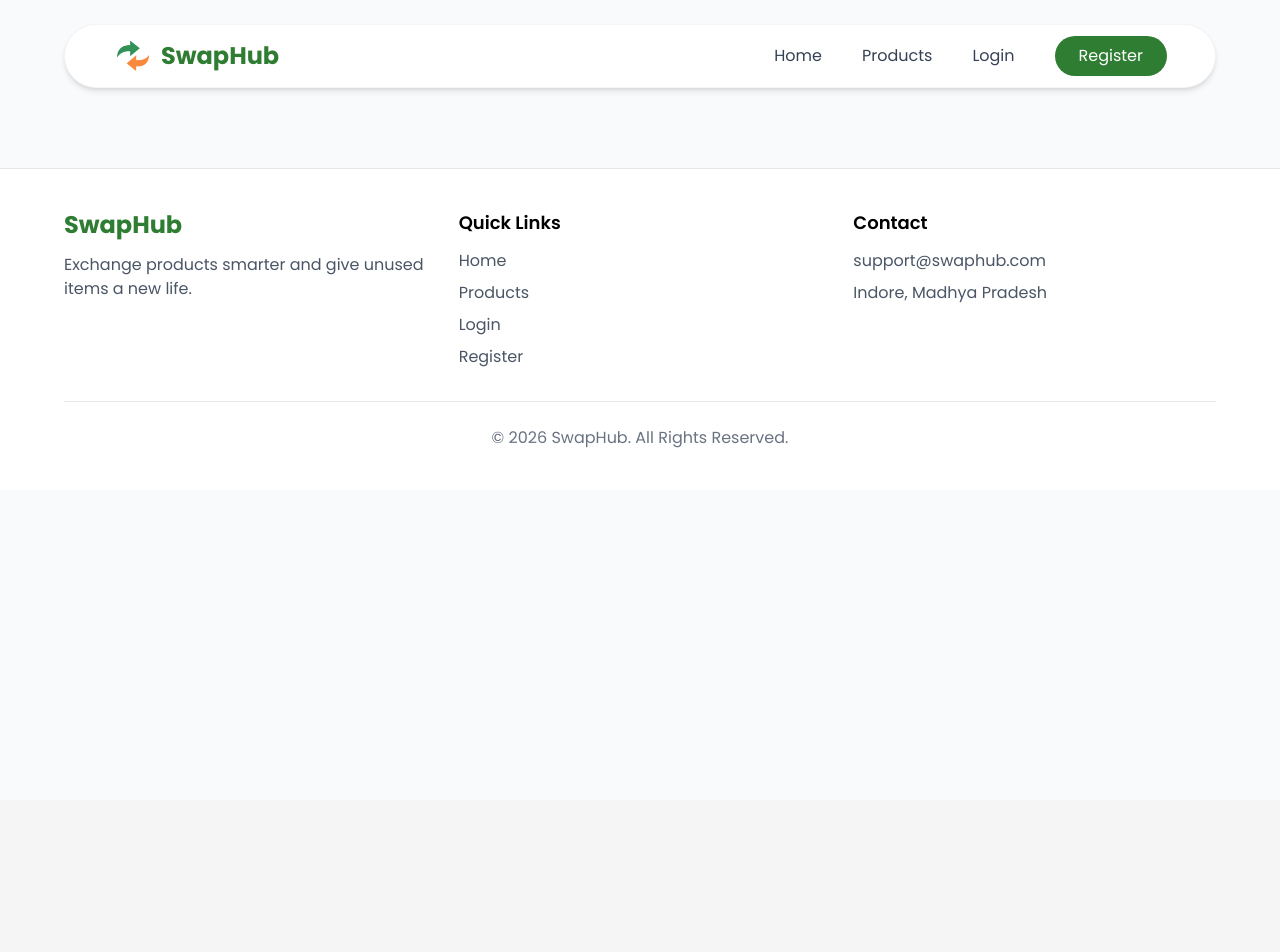
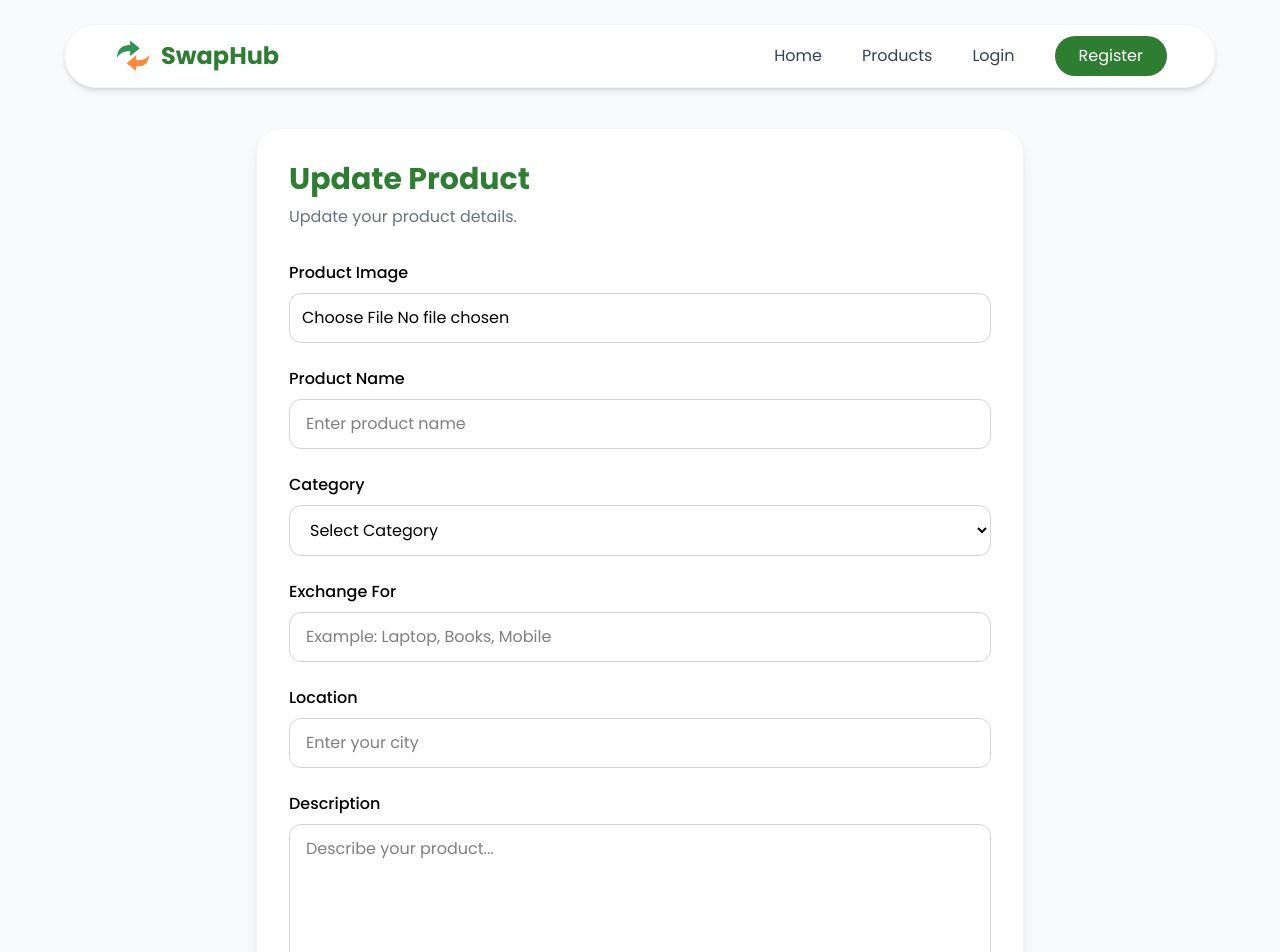
Before and after one commit to Amanverma45/swapHub, a React (Vite) app in the folder Frontend/hub/: page /editProduct/1 in a window 1280 px wide. Shown: the top 952 px of the page. Before the commit the page ends 800 px from the top, so only its background shows below. Built offline with nearby package versions, Linux system fonts and the light colour scheme; no server answers.

Commit message:
update api manage and frontend manage and also route manage

```diff
--- a/Frontend/hub/src/App.jsx
+++ b/Frontend/hub/src/App.jsx
@@ -9,6 +9,7 @@ import Welcome from './Components/Welcome'
 import AddProduct from './Components/AddProduct'
 import ProductDetails from './Components/ProductDetails'
 import MyProducts from "./components/MyProducts";
+import EditProduct from './Components/EditProduct'
 
 const App = () => {
   return (
@@ -25,6 +26,7 @@ const App = () => {
           <Route path="/addProduct" element={<AddProduct />} />
           <Route path="/product/:id" element={<ProductDetails />} />
           <Route path="/myProducts" element={<MyProducts />} />
+          <Route path="/editProduct/:id" element={<EditProduct />} />
         </Routes>
         <Footer/>
       </main>
--- /dev/null
+++ b/Frontend/hub/src/Components/EditProduct.jsx
@@ -0,0 +1,222 @@
+import { useState, useEffect } from "react";
+import { useParams, useNavigate } from "react-router-dom";  //..
+import axios from "../utils/axiosInstance";
+import toast from "react-hot-toast";
+
+const EditProduct = () => {
+    const { id } = useParams();
+    const navigate = useNavigate();
+
+    const [image, setImage] = useState(null);
+    const [productName, setProductName] = useState("");
+    const [category, setCategory] = useState("");
+    const [exchangeFor, setExchangeFor] = useState("");
+    const [location, setLocation] = useState("");
+    const [description, setDescription] = useState("");
+
+    const [loading, setLoading] = useState(true);
+    const [updating, setUpdating] = useState(false);
+
+    const handleSubmit = async (e) => {
+        e.preventDefault();
+
+        if (image && image.size > 5 * 1024 * 1024) {
+            toast.error("Image must be less than 5MB");
+            return;
+        }
+        setUpdating(true);
+        try {
+            const formData = new FormData();
+
+            if (image) {
+                formData.append("image", image);
+            }
+            formData.append("productName", productName);
+            formData.append("category", category);
+            formData.append("exchangeFor", exchangeFor);
+            formData.append("location", location);
+            formData.append("description", description);
+
+            const response = await axios.put(`/updateProduct/${id}`, formData,
+                {
+                    headers: {
+                        "Content-Type": "multipart/form-data",
+                    }
+                }
+            );
+
+            console.log(response.data);
+            toast.success("Product Updated Successfully");
+
+            setImage(null);
+            setProductName("");
+            setCategory("");
+            setExchangeFor("");
+            setLocation("");
+            setDescription("");
+            navigate("/products");
+
+        } catch (error) {
+            console.log(error);
+
+            if (error.response?.status === 401) {
+                toast.error("Session expired. Please login again.");
+
+                localStorage.removeItem("token");
+                navigate("/login");
+                return;
+            }
+            toast.error(error.response?.data?.message || "Something went wrong");
+        } finally {
+            setUpdating(false);
+        }
+    };
+
+    const getProduct = async () => {
+        try {
+            const response = await axios.get(`/getProduct/${id}`);
+
+            setProductName(response.data.productName);
+            setCategory(response.data.category);
+            setExchangeFor(response.data.exchangeFor);
+            setLocation(response.data.location);
+            setDescription(response.data.description);
+
+        } catch (error) {
+            console.log(error);
+            toast.error(error.response?.data?.message || error.message);
+        } finally {
+            setLoading(false);
+        }
+    };
+    useEffect(() => {
+        getProduct();
+    }, []);
+    if (loading) {
+        return (
+            <h2 className="text-center text-2xl mt-10">
+                Loading...
+            </h2>
+        );
+    }
+
+    return (
+        <section className="min-h-screen bg-gray-50 py-10 px-4">
+            <div className="max-w-3xl mx-auto bg-white rounded-3xl shadow-lg border border-gray-100 p-8">
+
+                <div className="mb-8">
+                    <h1 className="text-3xl font-bold text-[#2E7D32]">
+                        Update Product
+                    </h1>
+
+                    <p className="text-gray-500 mt-2">
+                        Update your product details.
+                    </p>
+                </div>
+
+                <form onSubmit={handleSubmit} className="space-y-6">
+
+                    {/* Product Image */}
+                    <div>
+                        <label className="block font-medium mb-2">
+                            Product Image
+                        </label>
+
+                        <input
+                            type="file"
+                            onChange={(e) => setImage(e.target.files[0])}
+                            className="w-full border border-gray-300 rounded-xl p-3"
+                        />
+                    </div>
+
+                    {/* Product Name */}
+                    <div>
+                        <label className="block font-medium mb-2">
+                            Product Name
+                        </label>
+
+                        <input
+                            type="text"
+                            value={productName}
+                            onChange={(e) => setProductName(e.target.value)}
+                            placeholder="Enter product name"
+                            className="w-full border border-gray-300 rounded-xl px-4 py-3 outline-none focus:border-[#2E7D32]"
+                        />
+                    </div>
+
+                    {/* Category */}
+                    <div>
+                        <label className="block font-medium mb-2">
+                            Category
+                        </label>
+
+                        <select
+                            value={category}
+                            onChange={(e) => setCategory(e.target.value)} className="w-full border border-gray-300 rounded-xl px-4 py-3 outline-none focus:border-[#2E7D32]">
+                            <option value="">Select Category</option>
+                            <option value="Books">Books</option>
+                            <option value="Mobiles">Mobiles</option>
+                            <option value="Electronics">Electronics</option>
+                            <option value="Gaming">Gaming</option>
+                            <option value="Accessories">Accessories</option>
+                            <option value="Home Items">Home Items</option>
+                        </select>
+                    </div>
+
+                    {/* Exchange For */}
+                    <div>
+                        <label className="block font-medium mb-2">
+                            Exchange For
+                        </label>
+
+                        <input
+                            value={exchangeFor}
+                            onChange={(e) => setExchangeFor(e.target.value)}
+                            type="text"
+                            placeholder="Example: Laptop, Books, Mobile"
+                            className="w-full border border-gray-300 rounded-xl px-4 py-3 outline-none focus:border-[#2E7D32]"
+                        />
+                    </div>
+
+                    {/* Location */}
+                    <div>
+                        <label className="block font-medium mb-2">
+                            Location
+                        </label>
+
+                        <input
+                            value={location}
+                            onChange={(e) => setLocation(e.target.value)}
+                            type="text"
+                            placeholder="Enter your city"
+                            className="w-full border border-gray-300 rounded-xl px-4 py-3 outline-none focus:border-[#2E7D32]"
+                        />
+                    </div>
+
+                    {/* Description */}
+                    <div>
+                        <label className="block font-medium mb-2">
+                            Description
+                        </label>
+
+                        <textarea
+                            value={description}
+                            onChange={(e) => setDescription(e.target.value)}
+                            rows="5"
+                            placeholder="Describe your product..."
+                            className="w-full border border-gray-300 rounded-xl px-4 py-3 outline-none resize-none focus:border-[#2E7D32]"
+                        ></textarea>
+                    </div>
+
+                    <button disabled={updating} type="submit"
+                        className="w-full bg-[#2E7D32] hover:bg-[#256728] text-white py-3 rounded-xl transition duration-300"
+                    >
+                        {updating ? "Updating..." : "Update Product"}
+                    </button>
+
+                </form>
+            </div>
+        </section>
+    );
+}
+export default EditProduct
--- a/Frontend/hub/src/Components/MyProductCard.jsx
+++ b/Frontend/hub/src/Components/MyProductCard.jsx
@@ -1,10 +1,6 @@
 import { Link } from "react-router-dom";
 
-// const MyProductCard = ({ product, handleDelete }) => {
   const MyProductCard = ({ product, handleDelete }) => {
-  console.log("handleDelete in child:", handleDelete);
-
-
   return (
     <div className="bg-white rounded-3xl shadow-md border overflow-hidden">
 
--- a/Frontend/hub/src/Components/ProductCard.jsx
+++ b/Frontend/hub/src/Components/ProductCard.jsx
@@ -1,12 +1,11 @@
 import { Link } from "react-router-dom";
+import { FaLocationDot } from "react-icons/fa6";
 
 const ProductCard = ({ product }) => {
   return (
     <div className="group bg-white rounded-3xl overflow-hidden border border-gray-200 shadow-md
         hover:shadow-xl hover:-translate-y-2 transition-all duration-300
     ">
-
-      {/* Image */}
       <div className="h-60 overflow-hidden">
         <img
           src={product.image}
@@ -15,16 +14,13 @@ const ProductCard = ({ product }) => {
         />
       </div>
 
-      {/* Content */}
       <div className="p-5">
-
         <div className="flex justify-between items-center mb-3">
           <span className="bg-green-100 text-[#2E7D32] px-3 py-1 rounded-full text-sm font-medium">
             {product.category}
           </span>
-
           <span className="text-gray-500 text-sm">
-            📍 {product.location}
+            <FaLocationDot /> {product.location}
           </span>
         </div>
 
```
Also changed, not shown: 2 other files (tests, documents, lock files or other folders).
